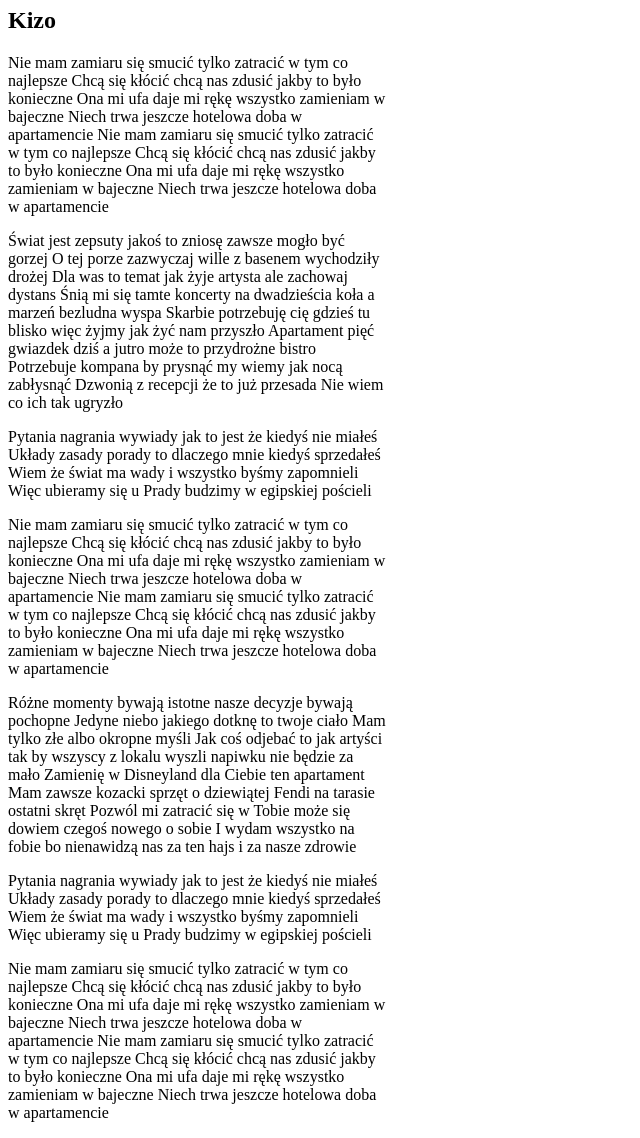
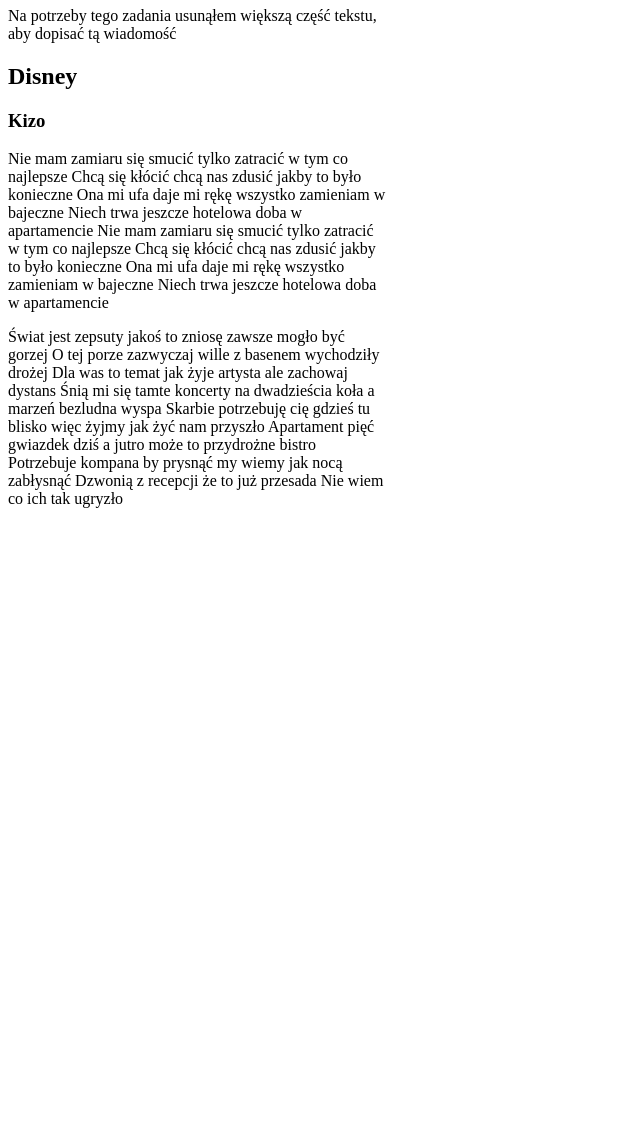
Before and after one commit to OsinaPan/learning-git-2, a plain HTML site: page index.html in a window 1280 px wide. Shown: the part 73-1211 px from the top of the page, without its empty margins (0-640 px from the left). After the commit the page ends 800 px from the top, so only its background shows below. Drawn offline with Linux system fonts and the light colour scheme.

Commit message:
Update content of index.html

```diff
--- a/index.html
+++ b/index.html
@@ -8,8 +8,10 @@
     <title>git-learning-2</title>
 </head>
 <body>
-    <h1>Disney</h1>
-    <h2>Kizo</h2>
+    <h1>Moja edycja</h1>
+        <p>Na potrzeby tego zadania usunąłem większą część tekstu, aby dopisać tą wiadomość</p>
+    <h2>Disney</h2>
+    <h3>Kizo</h3>
         <p>Nie mam zamiaru się smucić tylko zatracić w tym co najlepsze
         Chcą się kłócić chcą nas zdusić jakby to było konieczne
         Ona mi ufa daje mi rękę wszystko zamieniam w bajeczne
@@ -27,37 +29,7 @@
         Potrzebuje kompana by prysnąć my wiemy jak nocą zabłysnąć
         Dzwonią z recepcji że to już przesada
         Nie wiem co ich tak ugryzło</p>
-        <p>Pytania nagrania wywiady jak to jest że kiedyś nie miałeś
-        Układy zasady porady to dlaczego mnie kiedyś sprzedałeś
-        Wiem że świat ma wady i wszystko byśmy zapomnieli
-        Więc ubieramy się u Prady budzimy w egipskiej pościeli</p>
-        <p>Nie mam zamiaru się smucić tylko zatracić w tym co najlepsze
-        Chcą się kłócić chcą nas zdusić jakby to było konieczne
-        Ona mi ufa daje mi rękę wszystko zamieniam w bajeczne
-        Niech trwa jeszcze hotelowa doba w apartamencie
-        Nie mam zamiaru się smucić tylko zatracić w tym co najlepsze
-        Chcą się kłócić chcą nas zdusić jakby to było konieczne
-        Ona mi ufa daje mi rękę wszystko zamieniam w bajeczne
-        Niech trwa jeszcze hotelowa doba w apartamencie</p>
-        <p>Różne momenty bywają istotne nasze decyzje bywają pochopne
-        Jedyne niebo jakiego dotknę to twoje ciało
-        Mam tylko złe albo okropne myśli
-        Jak coś odjebać to jak artyści tak by wszyscy z lokalu wyszli napiwku nie będzie za mało
-        Zamienię w Disneyland dla Ciebie ten apartament
-        Mam zawsze kozacki sprzęt o dziewiątej Fendi na tarasie ostatni skręt
-        Pozwól mi zatracić się w Tobie może się dowiem czegoś nowego o sobie
-        I wydam wszystko na fobie bo nienawidzą nas za ten hajs i za nasze zdrowie</p>
-        <p>Pytania nagrania wywiady jak to jest że kiedyś nie miałeś
-        Układy zasady porady to dlaczego mnie kiedyś sprzedałeś
-        Wiem że świat ma wady i wszystko byśmy zapomnieli
-        Więc ubieramy się u Prady budzimy w egipskiej pościeli</p>
-        <p>Nie mam zamiaru się smucić tylko zatracić w tym co najlepsze
-        Chcą się kłócić chcą nas zdusić jakby to było konieczne
-        Ona mi ufa daje mi rękę wszystko zamieniam w bajeczne
-        Niech trwa jeszcze hotelowa doba w apartamencie
-        Nie mam zamiaru się smucić tylko zatracić w tym co najlepsze
-        Chcą się kłócić chcą nas zdusić jakby to było konieczne
-        Ona mi ufa daje mi rękę wszystko zamieniam w bajeczne
-        Niech trwa jeszcze hotelowa doba w apartamencie</p>
+
+
 </body>
 </html>
```
